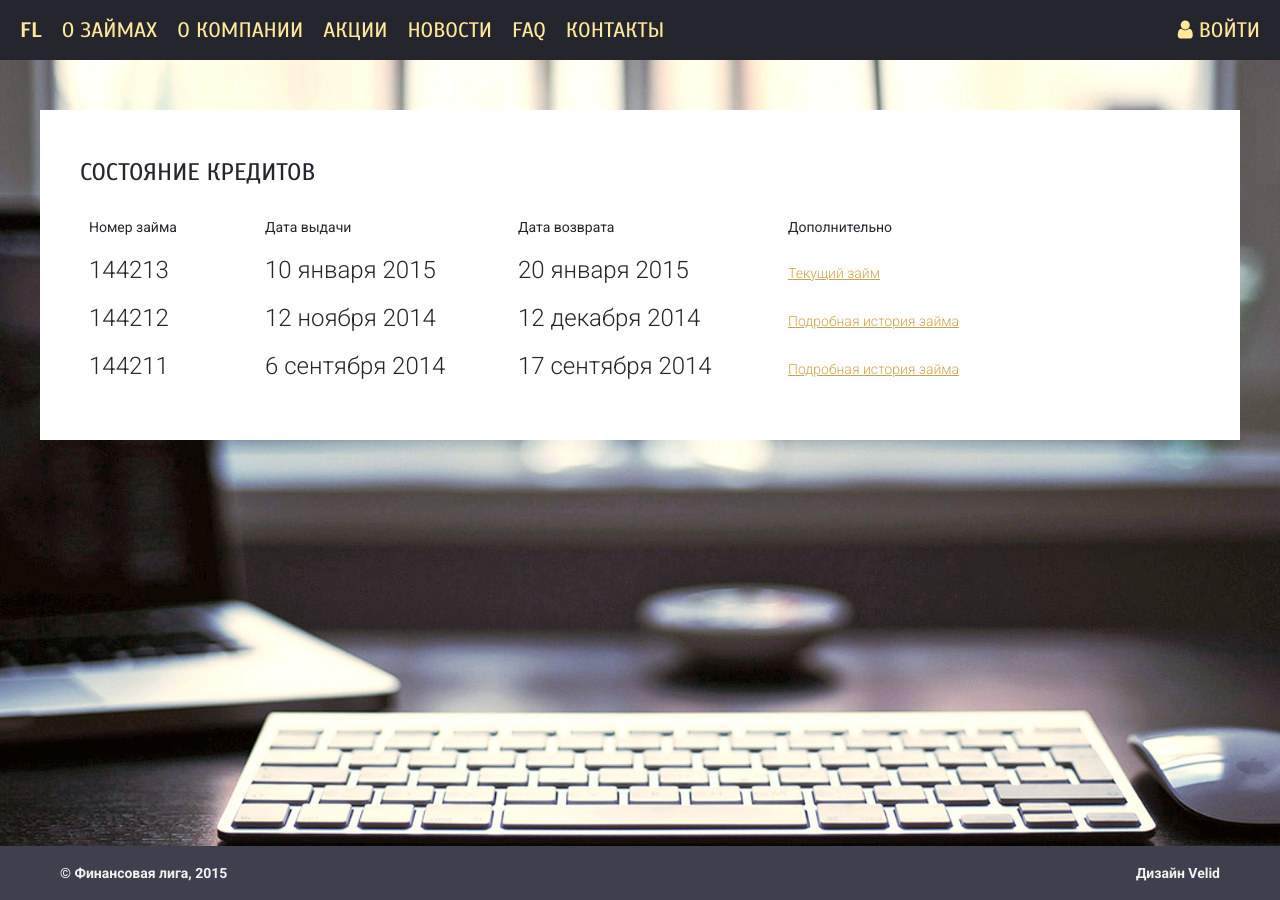
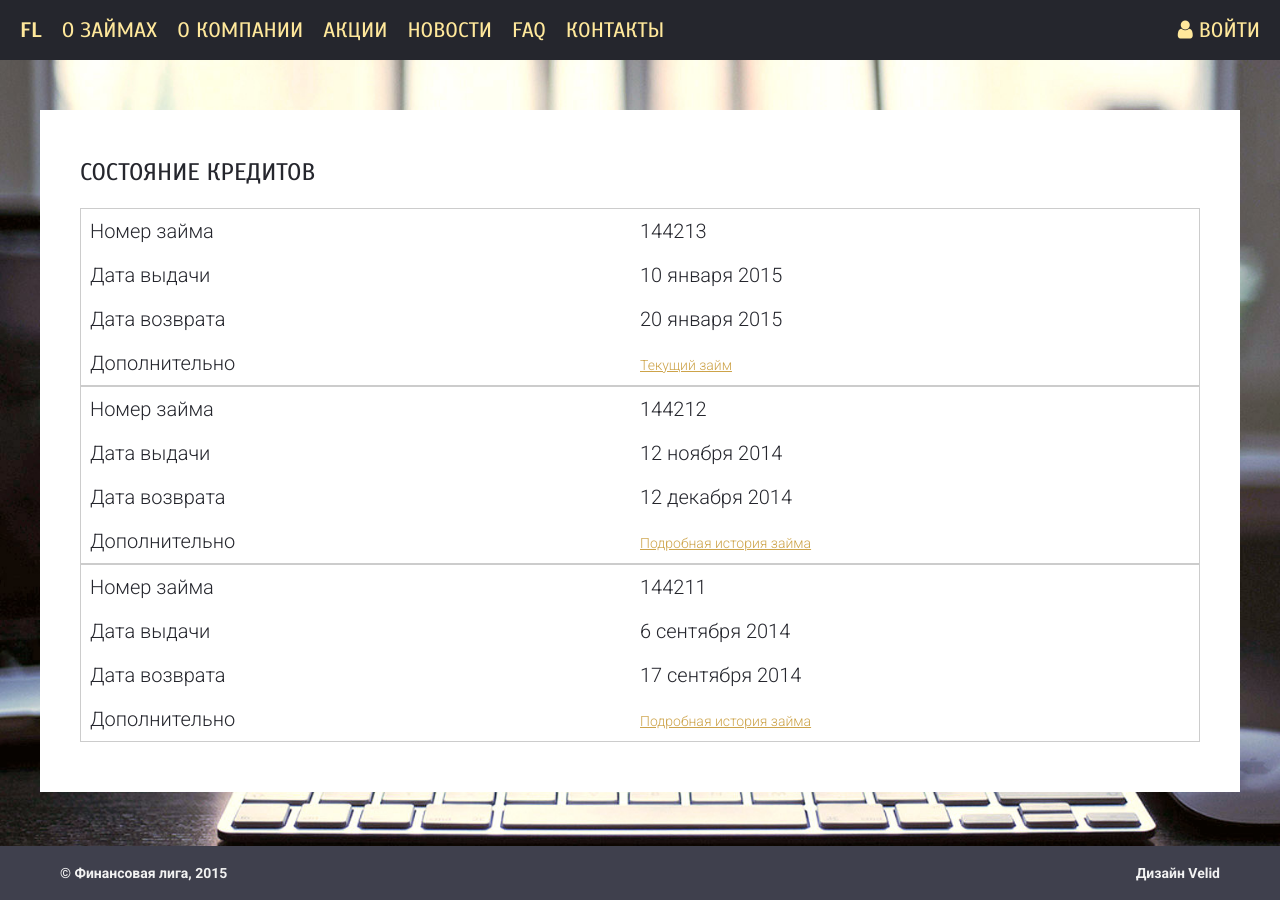
Before and after one commit to krupnov/mf-static, a Jekyll site: the page built from credit_status.html, in a window 1280 px wide. Built offline with Jekyll 4.4.1, drawn with Linux system fonts in a browser that asks for light colours; nearby versions of some CDN libraries.

Commit message:
add responsive styles for credit statut table

```diff
--- a/credit_status.html
+++ b/credit_status.html
@@ -6,31 +6,35 @@ layout: default
 
 <div class="credit-status-block credit-history">
 	<div class="credit-status-block-content" id="flip-block">
-		<div class="list-header">
-			<div class="loan-number">Номер займа</div>
-			<div class="date-of-issue">Дата выдачи</div>
-			<div class="return-date">Дата возврата</div>
-			<div class="more">Дополнительно</div>
-		</div>
-		<div class="data-grid">
-			<div class="credit-info">
-				<div class="loan-number">144213</div>
-				<div class="date-of-issue">10 января 2015</div>
-				<div class="return-date">20 января 2015</div>
-				<div class="more"><a href="#">Текущий займ</a></div>
-			</div>
-			<div class="credit-info">
-				<div class="loan-number">144212</div>
-				<div class="date-of-issue">12 ноября 2014</div>
-				<div class="return-date">12 декабря 2014</div>
-				<div class="more"><a href="#">Подробная история займа</a></div>
-			</div>
-			<div class="credit-info">
-				<div class="loan-number">144211</div>
-				<div class="date-of-issue">6 сентября 2014</div>
-				<div class="return-date">17 сентября 2014</div>
-				<div class="more"><a href="#">Подробная история займа</a></div>
-			</div>
-		</div>
+		<table>
+			<thead>
+				<tr>
+					<th>Номер займа</th>
+					<th>Дата выдачи</th>
+					<th>Дата возврата</th>
+					<th>Дополнительно</th>
+				</tr>
+			</thead>
+			<tbody>
+				<tr>
+					<td>144213</td>
+					<td>10 января 2015</td>
+					<td>20 января 2015</td>
+					<td><a href="#">Текущий займ</a></td>
+				</tr>
+				<tr>
+					<td>144212</td>
+					<td>12 ноября 2014</td>
+					<td>12 декабря 2014</td>
+					<td><a href="#">Подробная история займа</a></td>
+				</tr>
+				<tr>
+					<td>144211</td>
+					<td>6 сентября 2014</td>
+					<td>17 сентября 2014</td>
+					<td><a href="#">Подробная история займа</a></td>
+				</tr>
+			</tbody>
+		</table>
 	</div>
 </div>
--- /dev/null
+++ b/css/app/credit_status.css
@@ -0,0 +1,35 @@
+table { border: 0; width: 100%; }
+thead th { font-size: 14px; font-weight: 400; padding: 12px 5px 12px 9px; text-align: left; width: 15%; }
+tbody td { font-size: 20px; font-weight: 300; padding: 12px 5px 12px 9px; text-align: left; width: 15%; }
+tbody td a { color: #cda349; font-size: 14px; }
+tbody td a:hover { text-decoration: none; }
+
+thead th:first-child, tbody td:first-child { width: 10%; }
+thead th:last-child, tbody td:last-child { width: 15%; }
+
+
+
+div.list-header, div.credit-info {
+	font-size: 0px;
+	font-weight: 400;
+	margin: 0 auto;
+	overflow: hidden;
+	padding: 12px 5px 12px 0px;
+	position: relative;
+	white-space: nowrap;
+}
+div.credit-info { font-weight: 300; }
+
+div.list-header>div, div.credit-info>div { display: inline-block; margin-left: 9px; text-align: left; }
+div.list-header>div { font-size: 14px; }
+div.credit-info>div { font-size: 24px; }
+
+div.loan-number { width: 167px; }
+div.date-of-issue { width: 244px; }
+div.return-date { width: 261px; }
+div.bonus-points { width: 181px; }
+
+div.credit-info div.bonus-points { color: #00a651; }
+div.credit-info div.bonus-points span { font-weight: 500; }
+div.more a { color: #cda349; font-size: 14px; }
+div.more a:hover { text-decoration: none; }
--- a/css/application.css
+++ b/css/application.css
@@ -8,6 +8,7 @@
 @import "app/pages.css" all;
 @import "app/news.css" all;
 @import "app/credits.css" all;
+@import "app/credit_status.css" all;
 @import "third_party/formtastic.css" all;
 @import "third_party/chosen.css" all;
 @import "third_party/slider.css" all;
--- /dev/null
+++ b/css/responsive/credit_status.css
@@ -0,0 +1,47 @@
+@media only screen and (max-width: 768px), (min-device-width: 768px) and (max-device-width: 1024px) {
+
+	/* Force table to not be like tables anymore */
+	table, thead, tbody, th, td, tr { display: block; }
+
+	/* Hide table headers (but not display: none;, for accessibility) */
+	thead tr {
+		left: -9999px;
+		position: absolute;
+		top: -9999px;
+	}
+
+	tbody td { width: auto !important; }
+
+	tr { border: 1px solid #ccc; }
+
+	td {
+		border-bottom: 1px solid #eee;
+		border: none;
+		padding-left: 50% !important;
+		position: relative;
+		width: auto;
+	}
+
+	td:before {
+		/* Now like a table header */
+		/* Top/left values mimic padding */
+		left: 9px;
+		padding-right: 10px;
+		position: absolute;
+		top: 12px;
+		white-space: nowrap;
+		width: 45%;
+	}
+
+	/*
+	Label the data
+	*/
+	td:nth-of-type(1):before { content: "Номер займа"; }
+	td:nth-of-type(2):before { content: "Дата выдачи"; }
+	td:nth-of-type(3):before { content: "Дата возврата"; }
+	td:nth-of-type(4):before { content: "Дополнительно"; }
+}
+
+@media only screen and (max-width: 736px) {
+	tbody td { font-size: 14px; }
+}
--- a/css/responsive/media.css
+++ b/css/responsive/media.css
@@ -4,3 +4,4 @@
 @import "news.css" all;
 @import "profile.css" all;
 @import "credits.css" all;
+@import "credit_status.css" all;
```
